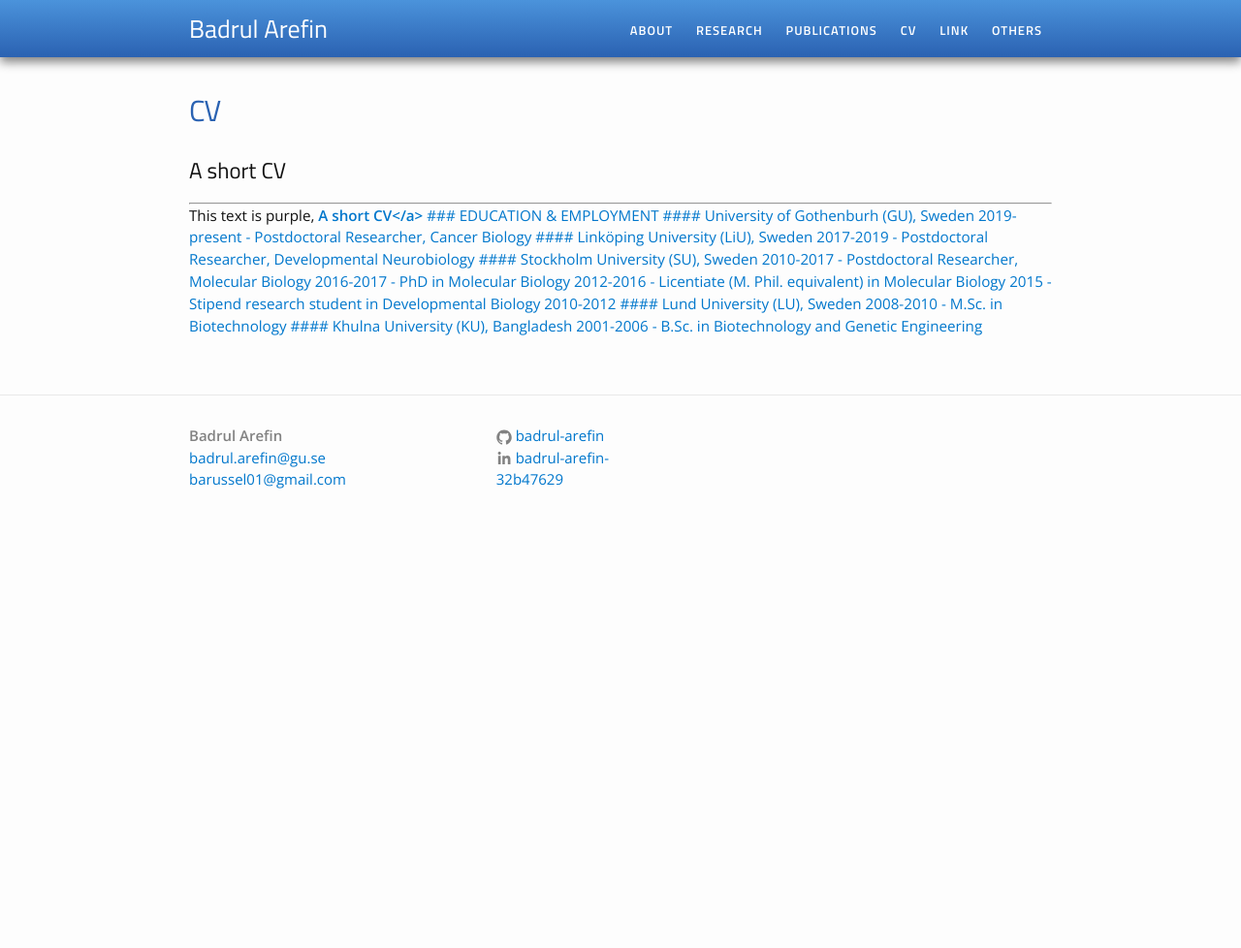
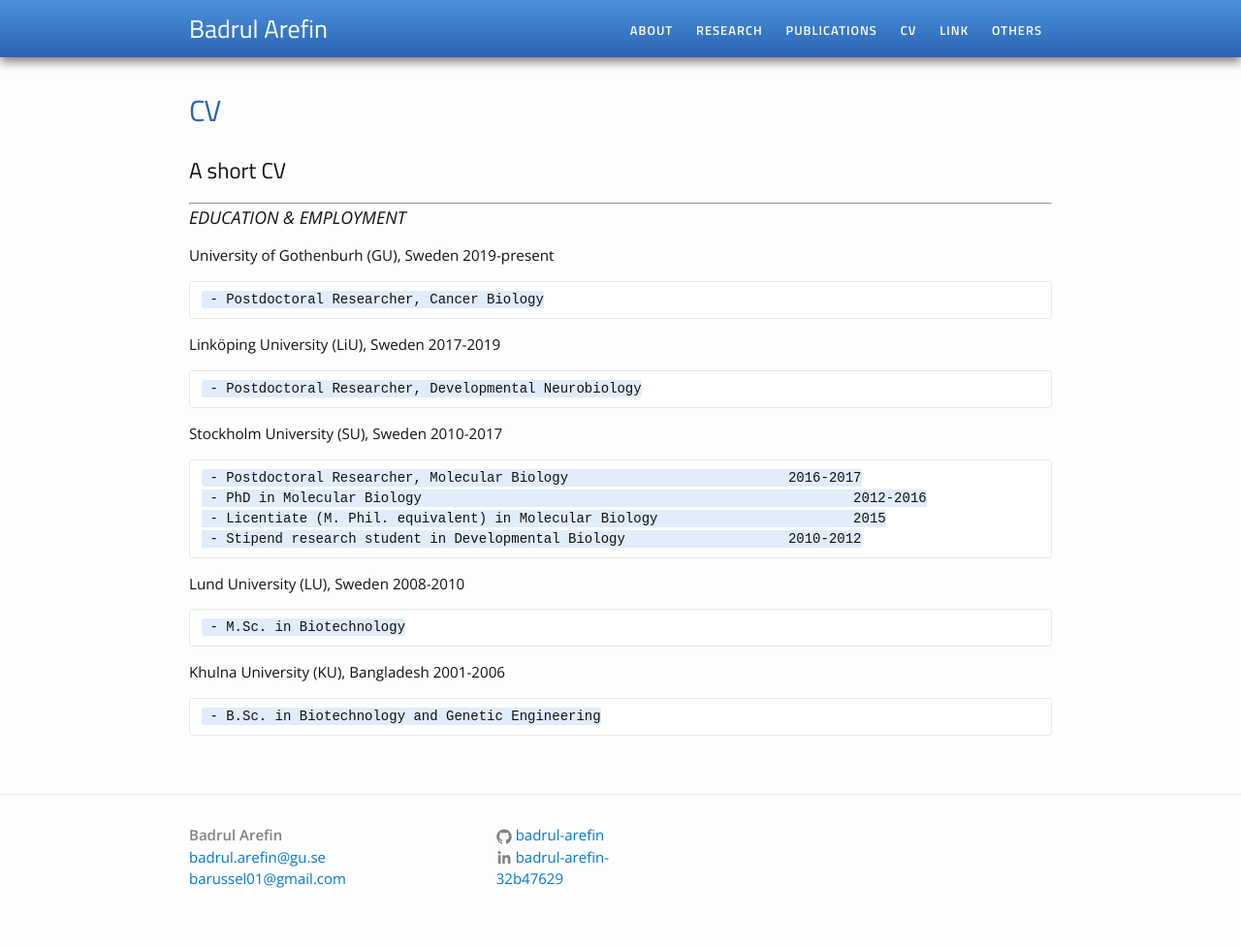
Before and after one commit to Badrul-Arefin/badrul-arefin.github.io, a Jekyll site: the page built from cv.md, in a window 1280 px wide. Shown: the whole page at 97% size. Built offline with Jekyll 4.4.1, drawn with Linux system fonts in a browser that asks for light colours; before the commit the page ends 900 px from its top, so only the background shows below that.

Commit message:
Update cv.md

```diff
--- a/cv.md
+++ b/cv.md
@@ -5,8 +5,6 @@ permalink: /cv/
 ---
 ## A short CV
 ---
-<div class="text-purple">
-  This text is purple, <a href="#" class="text-inherit"><b>A short CV</a></b>
 
 ### EDUCATION & EMPLOYMENT
 
```
